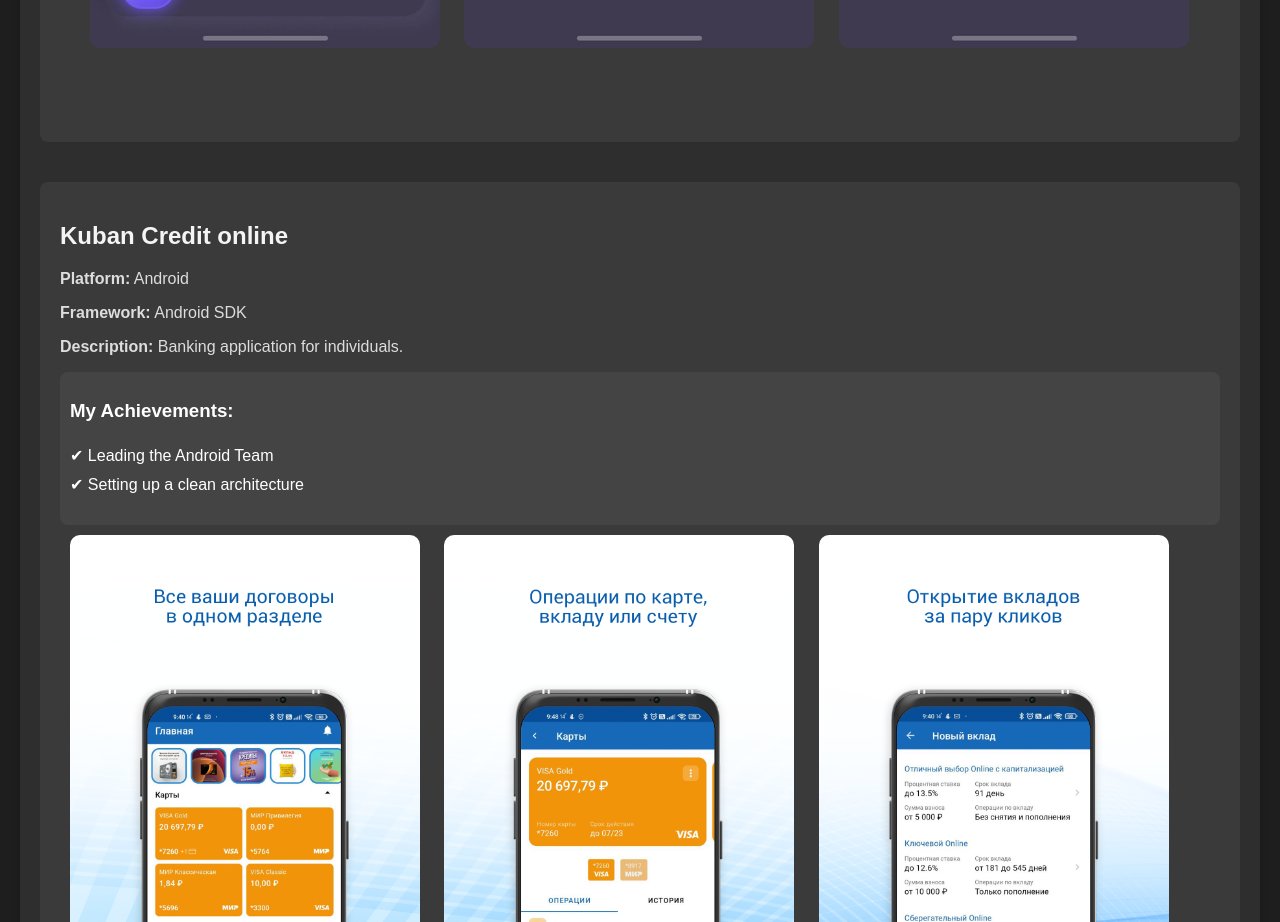
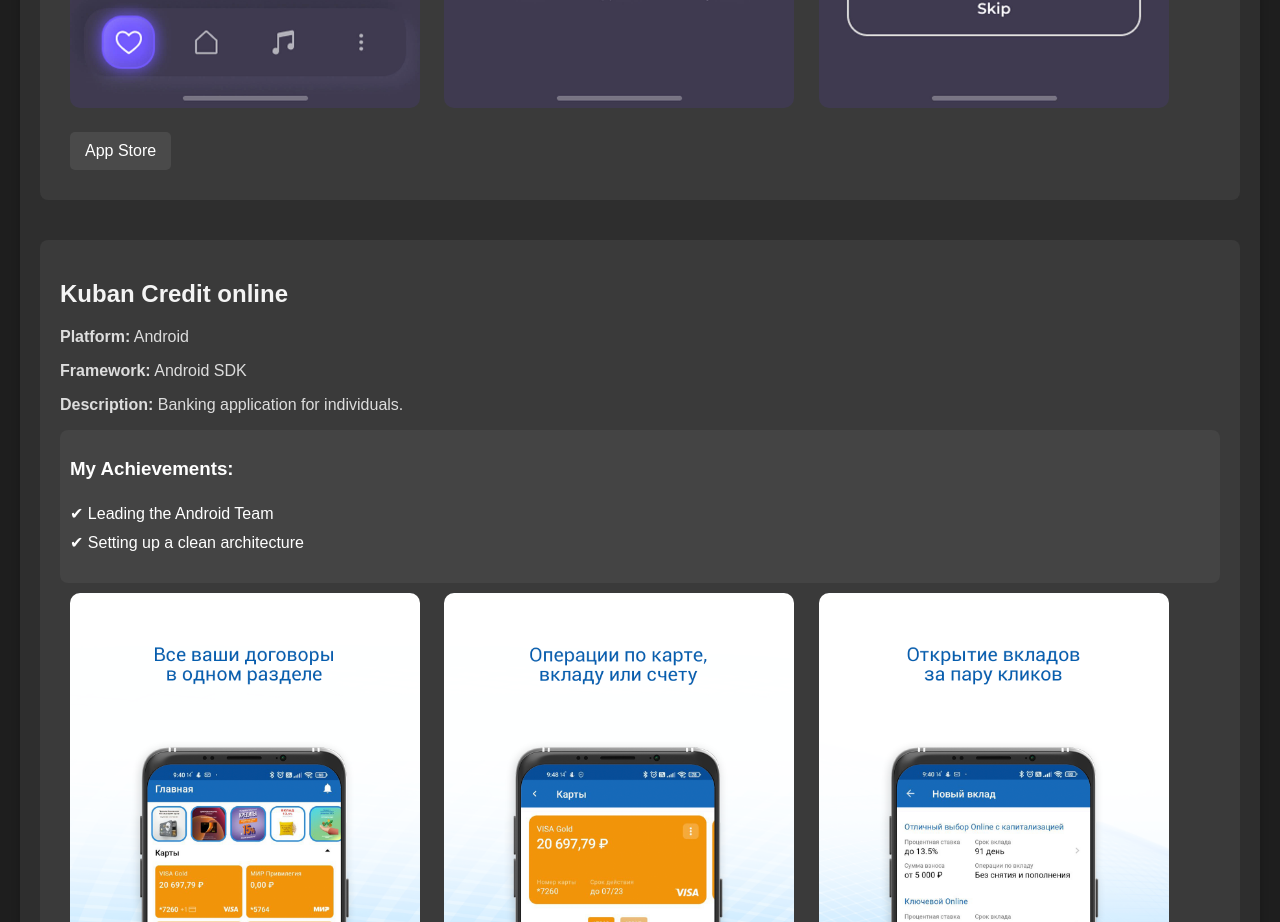
Before and after one commit to ron-diesel/portfolio, a plain HTML site: page index.html in a window 1280 px wide. Shown: the part 6280-7202 px from the top of the page. Drawn offline with Linux system fonts and the light colour scheme.

Commit message:
Update index.html

```diff
--- a/index.html
+++ b/index.html
@@ -86,12 +86,14 @@
 <div class="container">
     <div class="about-section">
         <h2>About Me</h2>
-        <p>I am an experienced Flutter developer, deeply engaged in building high-performance, scalable mobile applications.
+        <p>I am an experienced Flutter developer, deeply engaged in building high-performance, scalable mobile
+            applications.
             I specialize in architecture optimization, automation, and delivering seamless user experiences.</p>
         <p>The projects showcased below are just a selection of my work. If you'd like to learn more about my experience
             or discuss potential collaboration, feel free to reach out.</p>
         <h2>Featured Projects</h2>
     </div>
+
 
     <div class="project">
         <h2>Home Credit Bank Business</h2>
@@ -156,12 +158,14 @@
         <div class="store-links">
             <a href="https://apps.apple.com/us/app/simple-kanban-board/id1670749530" target="_blank">App Store</a>
         </div>
+    </div>
 
     <div class="project">
         <h2>Yacht Club Mini CRM</h2>
         <p><strong>Platform:</strong> iOS, Android</p>
         <p><strong>Framework:</strong> Flutter</p>
-            <p><strong>Description:</strong> Multi-user application for forming yacht club trips (mini CRM system for boat rental business).</p>
+        <p><strong>Description:</strong> Multi-user application for forming yacht club trips (mini CRM system for boat
+            rental business).</p>
         <div class="achievements">
             <h3>My Achievements:</h3>
             <ul>
@@ -172,10 +176,12 @@
         <img src="assets/pier_2.webp" alt="Pier Screenshot 2">
         <img src="assets/pier_3.webp" alt="Pier Screenshot 3">
         <div class="store-links">
-                <a href="https://apps.apple.com/jm/app/%D0%B2%D0%B8%D0%BA%D1%82%D0%BE%D1%80%D0%B8%D1%8F-%D1%8F%D1%85%D1%82-%D0%BA%D0%BB%D1%83%D0%B1/id1623383852" target="_blank">App Store</a>
+            <a href="https://apps.apple.com/jm/app/%D0%B2%D0%B8%D0%BA%D1%82%D0%BE%D1%80%D0%B8%D1%8F-%D1%8F%D1%85%D1%82-%D0%BA%D0%BB%D1%83%D0%B1/id1623383852"
+               target="_blank">App Store</a>
             <a href="https://play.google.com/store/apps/details?id=com.leadgroup.pier" target="_blank">Google Play</a>
         </div>
     </div>
+
 
     <div class="project">
         <h2>Musubi Media</h2>
@@ -191,7 +197,11 @@
         <img src="assets/musubi_1.png" alt="Musubi Screenshot 1">
         <img src="assets/musubi_2.png" alt="Musubi Screenshot 2">
         <img src="assets/musubi_3.png" alt="Musubi Screenshot 3">
+
+        <div class="store-links">
+            <a href="https://apps.apple.com/us/app/musubi-media/id1612802584" target="_blank">App Store</a>
         </div>
+
     </div>
 
     <div class="project">
@@ -210,9 +220,11 @@
         <img src="assets/kk_2.webp" alt="uban Credit Screenshot 2">
         <img src="assets/kk_3.webp" alt="uban Credit Screenshot 3">
         <div class="store-links">
-               <a href="https://play.google.com/store/apps/details?id=com.isimplelab.ibank.kubankredit" target="_blank">Google Play</a>
+            <a href="https://play.google.com/store/apps/details?id=com.isimplelab.ibank.kubankredit" target="_blank">Google
+                Play</a>
         </div>
     </div>
+
     <div class="project">
         <h2>Step by step</h2>
         <p><strong>Platform:</strong> Android</p>
```
Lines whose indentation alone changed are shown as unchanged.
